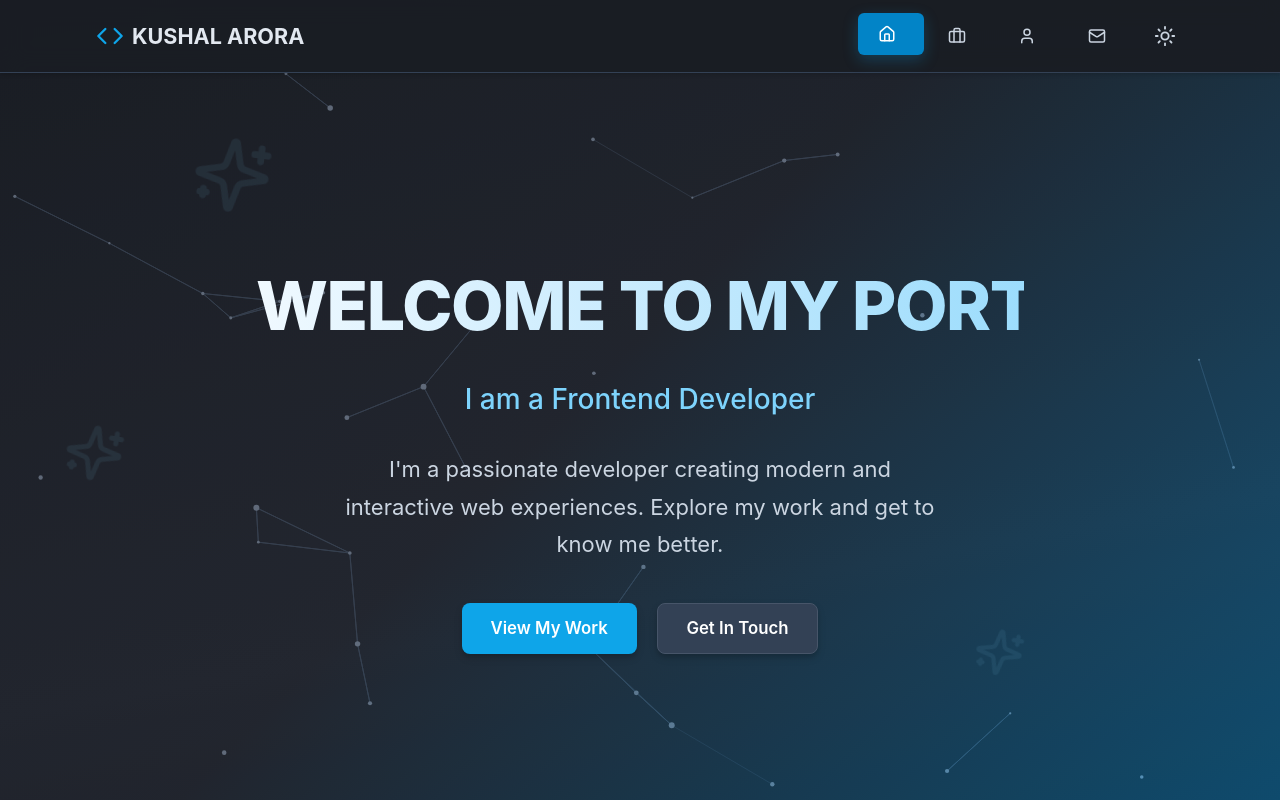
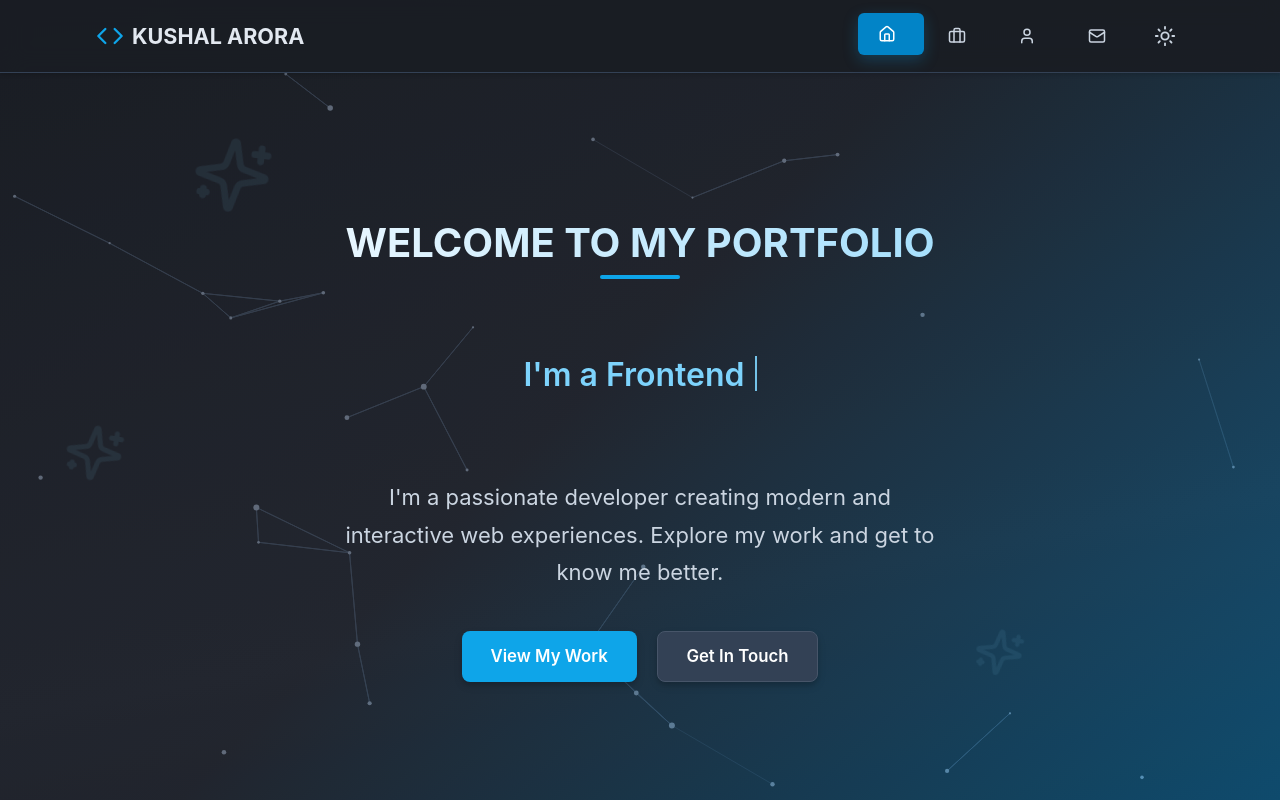
Before and after one commit to Kushal1907/my-portfolio-app, a React (Create React App) app in the folder client/: page / in a window 1280 px wide. Shown: the top 800 px of the page. Built offline with nearby package versions, Linux system fonts and the light colour scheme.

Commit message:
Brought back text rotator feature 	modified:   client/src/App.css 	modified:   client/src/pages/HomePage.js

```diff
--- a/client/src/App.css
+++ b/client/src/App.css
@@ -3,9 +3,9 @@
 /* Global Resets and Base Styles */
 :root {
   /* Dark Theme (Updated Palette) */
-  --bg-primary: #1a1d24; /* Deeper, slightly desaturated dark blue/grey */
-  --bg-secondary: #232730; /* Slightly lighter than primary */
-  --bg-tertiary: #16191f; /* Even darker for certain sections */
+  --bg-primary: #1a1d24;
+  --bg-secondary: #232730;
+  --bg-tertiary: #16191f;
   --bg-card: #1e293b;
   --bg-navbar: rgba(26, 29, 36, 0.8);
   --bg-navbar-scrolled: rgba(26, 29, 36, 0.95);
@@ -88,7 +88,7 @@
 
 html {
   scroll-behavior: smooth;
-  height: 100%;
+  height: 100%; /* Helps stabilize vh units and layout calculations */
 }
 
 body {
@@ -114,7 +114,7 @@ body {
     color var(--transition-duration-medium) var(--ease-in-out-cubic);
   position: relative;
   z-index: 0;
-  min-height: 100%;
+  min-height: 100%; /* Ensure body tries to fill html height */
 }
 
 img,
@@ -204,8 +204,21 @@ svg {
     transform: rotate(360deg);
   }
 }
-/* @keyframes gradientText is removed as it's no longer used by hero/section titles */
-/* @keyframes heroCharPopIn is removed */
+/* @keyframes gradientText removed as it's no longer used by hero/section titles */
+@keyframes heroCharPopIn {
+  0% {
+    opacity: 0;
+    transform: translateY(20px) scale(0.8);
+  }
+  70% {
+    opacity: 1;
+    transform: translateY(-5px) scale(1.05);
+  }
+  100% {
+    opacity: 1;
+    transform: translateY(0) scale(1);
+  }
+}
 @keyframes float {
   0% {
     transform: translateY(0px) rotate(0deg);
@@ -217,7 +230,15 @@ svg {
     transform: translateY(0px) rotate(0deg);
   }
 }
-/* @keyframes blinkCursor is removed as typed text rotator is removed */
+@keyframes blinkCursor {
+  0%,
+  100% {
+    opacity: 1;
+  }
+  50% {
+    opacity: 0;
+  }
+}
 
 .animate-fadeIn {
   animation: fadeIn var(--transition-duration-slow) var(--ease-out-quad)
@@ -657,32 +678,34 @@ svg {
   position: relative;
   z-index: 1;
 }
-/* Hero title now uses .section-title class */
-
-/* ✨ Styles for the new static role texts ✨ */
-.hero-roles {
-  margin: 1rem 0 1.5rem 0; /* Spacing around the roles block */
-}
-.hero-role-text {
+/* Hero title now uses .section-title for base styling, and .animate-fadeInUp for entrance */
+.hero-rotating-text {
   font-size: 1.5rem;
-  font-weight: 500; /* Or 600 if you prefer bolder */
-  color: var(--text-accent); /* Or var(--text-secondary) for less emphasis */
-  line-height: 1.4;
-  margin: 0.25rem 0; /* Spacing between the two role lines */
-  /* The animate-fadeInUp class is applied in JSX with style for animation-delay */
-}
-[data-theme="light"] .hero-role-text {
-  color: var(--text-accent); /* Ensure good contrast in light theme */
-}
-@media (min-width: 768px) {
-  .hero-roles {
-    margin: 1.5rem 0 2rem 0;
-  }
-  .hero-role-text {
-    font-size: 1.75rem; /* Larger on wider screens */
-  }
-}
-
+  font-weight: 600;
+  color: var(--text-accent);
+  margin: 0.5rem auto 1.5rem auto;
+  min-height: 2.5em;
+  line-height: 1.5;
+  display: inline-block;
+  position: relative;
+}
+[data-theme="light"] .hero-rotating-text {
+  color: var(--text-accent);
+}
+.typing-cursor {
+  display: inline-block;
+  width: 2px;
+  height: 1.1em;
+  background-color: var(--text-accent);
+  animation: blinkCursor 0.8s infinite;
+  margin-left: 2px;
+  vertical-align: baseline;
+  position: relative;
+  bottom: -0.15em;
+}
+[data-theme="light"] .typing-cursor {
+  background-color: var(--text-accent);
+}
 .hero-subtitle {
   font-size: 1.1rem;
   line-height: 1.7;
@@ -715,6 +738,11 @@ svg {
     padding: 4rem 1rem;
   }
   /* Hero title sizing will come from .section-title's media query */
+  .hero-rotating-text {
+    font-size: 2rem;
+    min-height: 3em;
+    margin: 1rem auto 2rem auto;
+  }
   .hero-subtitle {
     font-size: 1.375rem;
     max-width: 80%;
@@ -808,14 +836,13 @@ svg {
   animation: pulseGlow 1.5s infinite var(--ease-in-out-cubic);
 }
 
-/* Section Title (Also used by Hero Title) */
+/* Section Title */
 .section-title {
-  font-size: 2.5rem;
-  line-height: 1.15;
-  font-weight: 800;
-  letter-spacing: -0.02em;
+  font-size: 2rem;
+  line-height: 1.3;
+  font-weight: 700;
   text-align: center;
-  margin-bottom: 1rem;
+  margin-bottom: 3rem;
   position: relative;
   padding-bottom: 0.75rem;
   background-image: linear-gradient(
@@ -837,7 +864,7 @@ svg {
 }
 .section-title:hover {
   background-position: 100% center;
-  transform: scale(1.02);
+  transform: scale(1.03);
 }
 .section-title::after {
   content: "";
@@ -851,24 +878,8 @@ svg {
   border-radius: 2px;
   transition: width var(--transition-duration-medium) var(--ease-in-out-cubic);
 }
-.hero-section .section-title::after {
-  display: none;
-} /* Hide underline for hero main title */
-.section-title:not(.hero-section .section-title):hover::after {
+.section-title:hover::after {
   width: 90px;
-}
-
-@media (max-width: 767px) {
-  .section-title {
-    font-size: 2rem;
-    line-height: 1.3;
-    margin-bottom: 3rem;
-  }
-  .hero-section .section-title {
-    font-size: 2.5rem;
-    line-height: 1.15;
-    margin-bottom: 1rem;
-  }
 }
 @media (min-width: 768px) {
   .section-title {
@@ -876,16 +887,11 @@ svg {
     line-height: 1.2;
     margin-bottom: 3.5rem;
   }
-  .hero-section .section-title {
-    font-size: 4.25rem;
-    line-height: 1.15;
-    margin-bottom: 1.5rem;
-  }
   .section-title::after {
     width: 80px;
     height: 4px;
   }
-  .section-title:not(.hero-section .section-title):hover::after {
+  .section-title:hover::after {
     width: 110px;
   }
 }
@@ -1176,9 +1182,7 @@ svg {
     gap: 4rem;
   }
 }
-.about-text-content {
-  /* No specific styles needed */
-}
+
 .about-bio {
   font-size: 1rem;
   color: var(--text-secondary);
@@ -1277,7 +1281,6 @@ svg {
   font-size: 1rem;
   line-height: 1.5;
   color: var(--text-secondary);
-  position: relative;
 }
 .contact-info-list li:last-child {
   margin-bottom: 0;
@@ -1288,7 +1291,6 @@ svg {
   text-decoration: none;
   transition: color var(--transition-duration-fast) var(--ease-in-out-cubic);
   word-break: break-word;
-  margin-right: 0.75rem;
 }
 .contact-info-list li a:hover,
 .contact-info-list li a:focus-visible {
@@ -1301,70 +1303,6 @@ svg {
   flex-shrink: 0;
   width: 22px;
   height: 22px;
-}
-.copy-button {
-  background: transparent;
-  border: 1px solid var(--border-secondary);
-  color: var(--text-tertiary);
-  padding: 0.3rem 0.5rem;
-  border-radius: 0.375rem;
-  cursor: pointer;
-  display: inline-flex;
-  align-items: center;
-  justify-content: center;
-  transition: color var(--transition-duration-fast) var(--ease-in-out-cubic),
-    border-color var(--transition-duration-fast) var(--ease-in-out-cubic),
-    background-color var(--transition-duration-fast) var(--ease-in-out-cubic);
-  margin-left: auto;
-}
-.copy-button:hover,
-.copy-button:focus-visible {
-  color: var(--text-accent-hover);
-  border-color: var(--text-accent-hover);
-  background-color: var(--bg-theme-toggle-hover);
-}
-.copy-button:focus-visible {
-  outline: 2px solid var(--border-focus);
-  outline-offset: 1px;
-}
-.copy-button svg {
-  width: 16px;
-  height: 16px;
-}
-.copied-feedback {
-  position: absolute;
-  right: -5px;
-  top: 50%;
-  transform: translate(100%, -50%);
-  background-color: var(--bg-button-primary);
-  color: var(--text-button);
-  padding: 0.25rem 0.6rem;
-  border-radius: 0.25rem;
-  font-size: 0.75rem;
-  font-weight: 500;
-  white-space: nowrap;
-  opacity: 0;
-  animation: fadeAndSlideUp 0.3s var(--ease-out-quad) forwards,
-    fadeOut 0.3s var(--ease-in-out-cubic) 1.7s forwards;
-  pointer-events: none;
-}
-@keyframes fadeAndSlideUp {
-  from {
-    opacity: 0;
-    transform: translate(100%, -30%);
-  }
-  to {
-    opacity: 1;
-    transform: translate(100%, -50%);
-  }
-}
-@keyframes fadeOut {
-  from {
-    opacity: 1;
-  }
-  to {
-    opacity: 0;
-  }
 }
 .contact-page-form-cta {
   margin-top: 2rem;
@@ -1742,7 +1680,12 @@ svg {
   .scroll-to-top:active {
     transform: none !important;
   }
-  /* Hero title uses .section-title, its hover is covered by .section-title:hover */
+  .hero-title:hover {
+    transform: none !important;
+  }
+  /* .hero-title-char animation is handled by its class, which is covered by the general .animate-fadeInUp reset in prefers-reduced-motion if that's used, or its own keyframe if specific.
+     Since the JS now directly renders the h1 with .animate-fadeInUp, the general rule applies.
+  */
   .section-title:hover {
     transform: none !important;
   }
--- a/client/src/pages/HomePage.js
+++ b/client/src/pages/HomePage.js
@@ -1,13 +1,67 @@
 import { Briefcase, Sparkles, User } from "lucide-react"; // Import icons used here
-import { useEffect, useRef } from "react";
+import { useEffect, useMemo, useRef, useState } from "react";
 import { Link } from "react-router-dom";
 import { Section } from "../App"; // Assuming Section is exported from App.js or a common components file
 
 // Enhanced HeroSection Component with Typed Text Animation
 const HeroSection = () => {
   const heroRef = useRef(null);
+  const rotatingTexts = useMemo(
+    () => ["I'm a Frontend Developer", "I'm a Full Stack Developer"],
+    []
+  );
 
-  // Subtle parallax effect for background shapes (can remain)
+  const [textArrayIndex, setTextArrayIndex] = useState(0);
+  const [charIndex, setCharIndex] = useState(0);
+  const [currentTypedText, setCurrentTypedText] = useState("");
+  const [isDeleting, setIsDeleting] = useState(false);
+
+  const typingSpeed = 120;
+  const deletingSpeed = 60;
+  const pauseBeforeDelete = 2000;
+  const pauseBeforeTypingNext = 500;
+
+  useEffect(() => {
+    let typeTimer;
+    const currentPhraseToType = rotatingTexts[textArrayIndex];
+
+    if (isDeleting) {
+      if (charIndex > 0) {
+        typeTimer = setTimeout(() => {
+          setCurrentTypedText(currentPhraseToType.substring(0, charIndex - 1));
+          setCharIndex(charIndex - 1);
+        }, deletingSpeed);
+      } else {
+        setIsDeleting(false);
+        setTextArrayIndex(
+          (prevIndex) => (prevIndex + 1) % rotatingTexts.length
+        );
+        typeTimer = setTimeout(() => {}, pauseBeforeTypingNext);
+      }
+    } else {
+      if (charIndex < currentPhraseToType.length) {
+        typeTimer = setTimeout(() => {
+          setCurrentTypedText(currentPhraseToType.substring(0, charIndex + 1));
+          setCharIndex(charIndex + 1);
+        }, typingSpeed);
+      } else {
+        typeTimer = setTimeout(() => {
+          setIsDeleting(true);
+        }, pauseBeforeDelete);
+      }
+    }
+    return () => clearTimeout(typeTimer);
+  }, [
+    charIndex,
+    isDeleting,
+    textArrayIndex,
+    rotatingTexts,
+    typingSpeed,
+    deletingSpeed,
+    pauseBeforeDelete,
+    pauseBeforeTypingNext,
+  ]);
+
   useEffect(() => {
     const handleMouseMove = (event) => {
       if (
@@ -45,16 +99,14 @@ const HeroSection = () => {
           style={{ animationDelay: "0.2s" }}>
           WELCOME TO MY PORTFOLIO
         </h1>
-
-        {/* ✨ STATIC ROLE TEXTS ✨ */}
-        <div className="hero-roles">
-          <p
-            className="hero-role-text animate-fadeInUp"
-            style={{ animationDelay: "0.6s" }}>
-            I am a Frontend Developer
-          </p>
-        </div>
-
+        <p
+          className="hero-rotating-text"
+          style={{ animationDelay: "0.8s" }}
+          aria-live="polite"
+          aria-label={`Role: ${currentTypedText}`}>
+          {currentTypedText}
+          <span className="typing-cursor" aria-hidden="true"></span>
+        </p>
         <p
           className="hero-subtitle animate-fadeInUp"
           style={{ animationDelay: "1.2s" }}>
```
